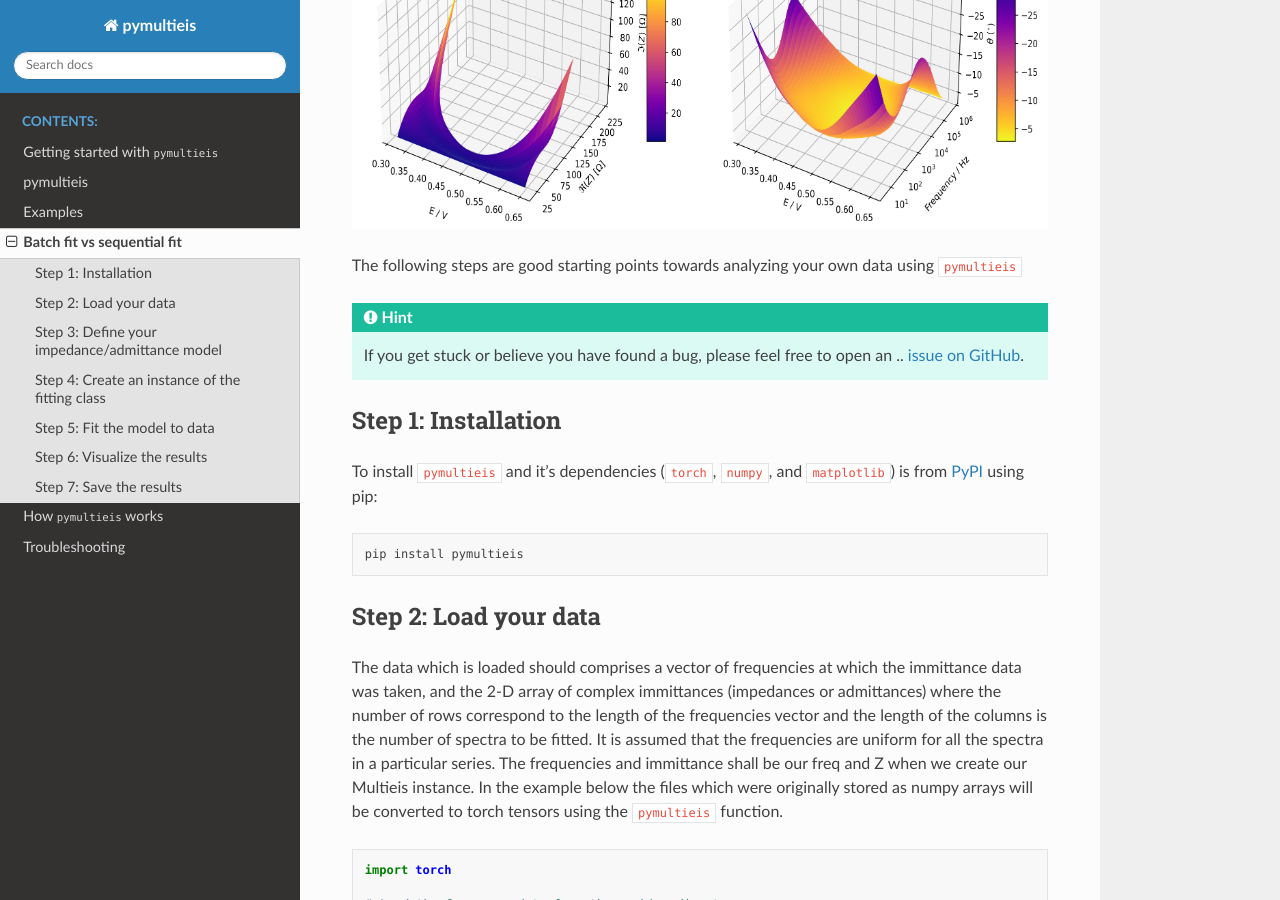
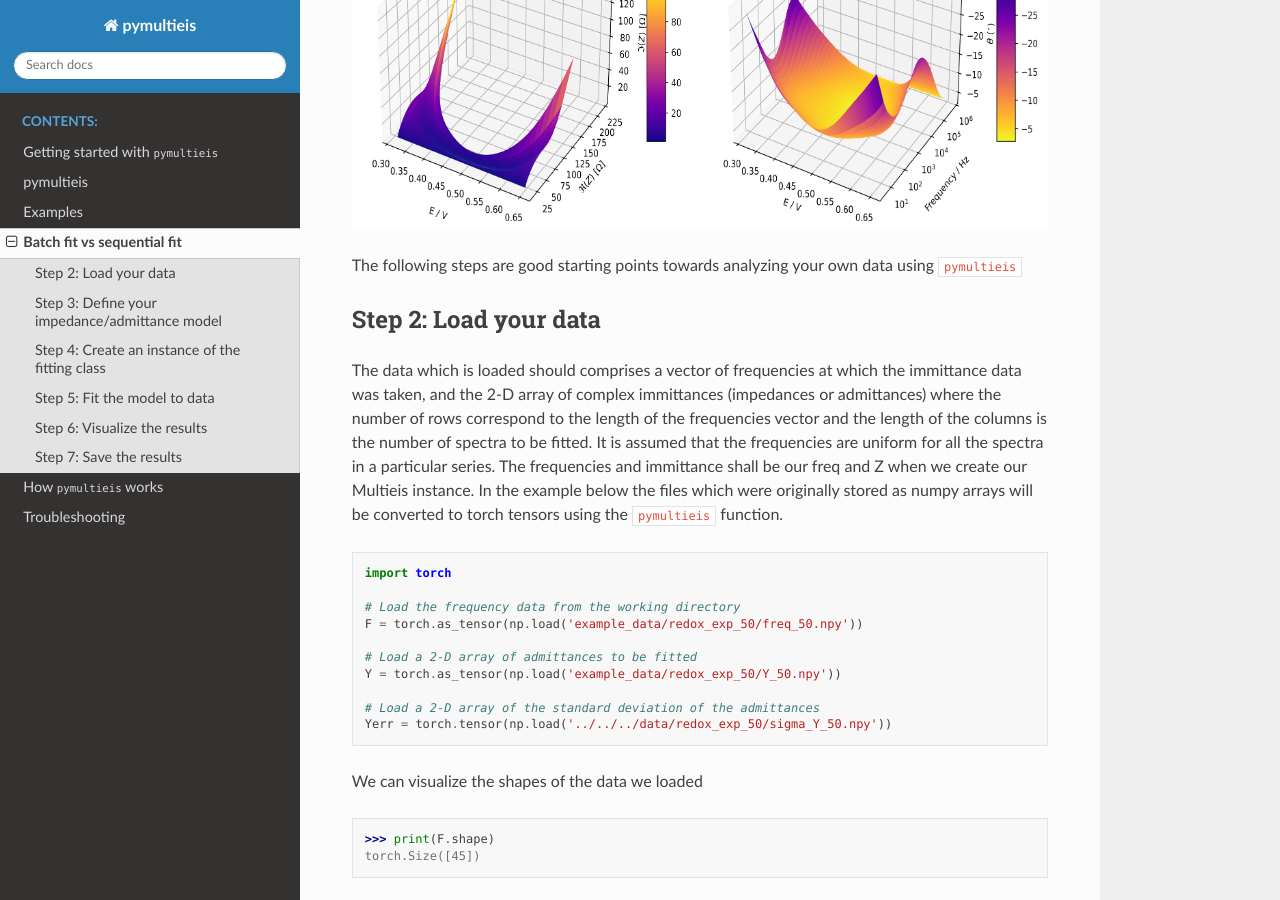
Before and after one commit to richinex/pymultieis, a Sphinx documentation site: the page built from docs/source/batch-fit-vs-sequential-fit.rst, in a window 1280 px wide and 900 px high, scrolled down 363 px. Built offline with Sphinx 7.4.7 and the Read the Docs theme 2.0.0, drawn with Linux system fonts in a browser that asks for light colours; pages that are not in the unit, such as notebooks, are missing from menus.

```diff
--- a/docs/source/batch-fit-vs-sequential-fit.rst
+++ b/docs/source/batch-fit-vs-sequential-fit.rst
@@ -9,23 +9,6 @@
 .. image:: _static/z_bode.png
 
 The following steps are good starting points towards analyzing your own data using :code:`pymultieis`
-
-
-.. hint::
-  If you get stuck or believe you have found a bug, please feel free to open an
-  .. `issue on GitHub <https://github.com/ECSHackWeek/impedance.py/issues>`_.
-
-Step 1: Installation
-====================
-
-To install :code:`pymultieis` and it's dependencies
-(:code:`torch`, :code:`numpy`, and :code:`matplotlib`) is from
-`PyPI <https://pypi.org/project/impedance/>`_ using pip:
-
-.. code-block:: bash
-
-   pip install pymultieis
-
 
 
 Step 2: Load your data
```
Also changed, not shown: docs/source/getting-started.rst (+2 -5 lines).
